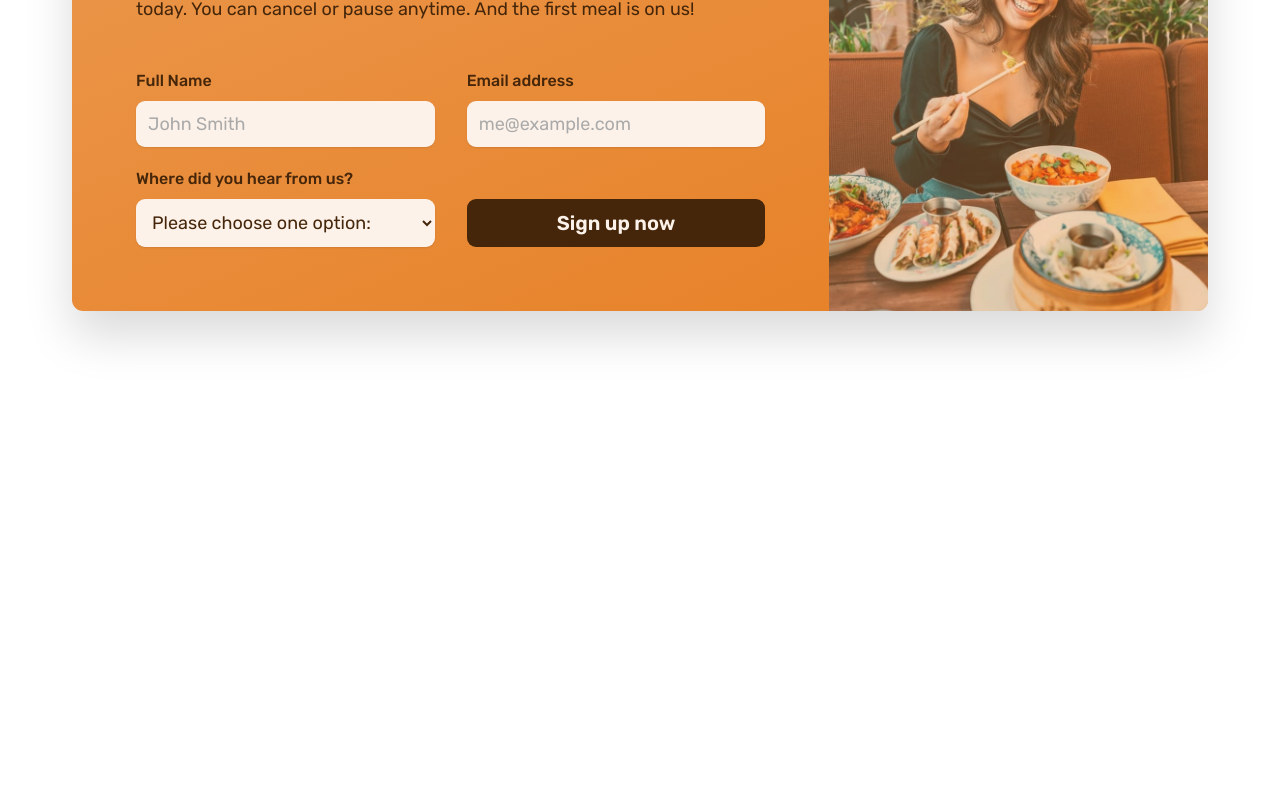
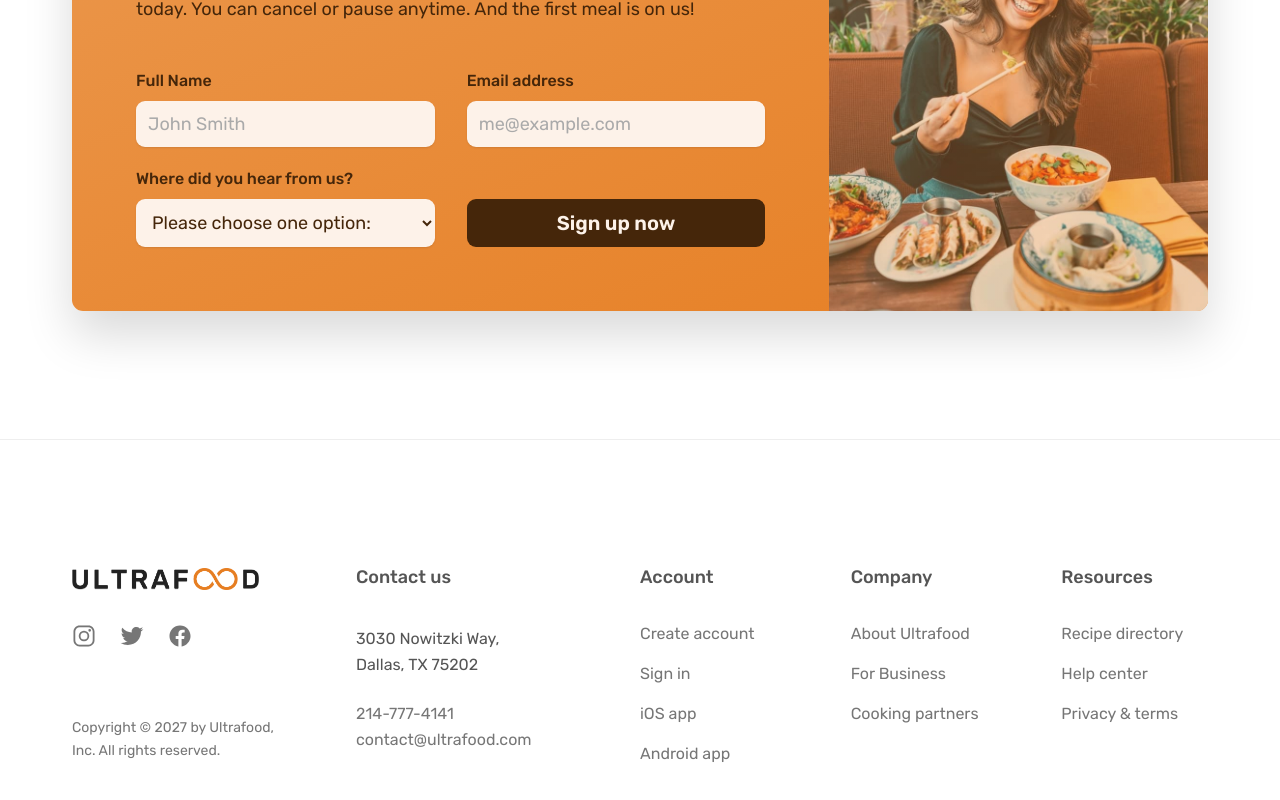
Before and after one commit to Hgahlla/ultrafood, a React (Create React App) app: page / in a window 1280 px wide. Shown: the part 6211-7011 px from the top of the page. Before the commit the page ends 6650 px from the top, so only its background shows below. Built offline with nearby package versions, Linux system fonts and the light colour scheme.

Commit message:
Added Footer

```diff
--- a/src/App.js
+++ b/src/App.js
@@ -2,11 +2,14 @@ import React from "react";
 
 import Header from "./components/Header";
 import HomePage from "./pages/HomePage";
+import Footer from "./components/Footer";
+
 const App = () => {
   return (
     <>
       <Header />
       <HomePage />
+      <Footer />
     </>
   );
 };
--- /dev/null
+++ b/src/components/Footer.css
@@ -0,0 +1,72 @@
+.footer {
+  padding: 12.8rem 0;
+  border-top: 1px solid #eee;
+}
+
+.grid--footer {
+  grid-template-columns: 1.5fr 1.5fr 1fr 1fr 1fr;
+}
+
+.logo-col {
+  display: flex;
+  flex-direction: column;
+}
+
+.footer-logo {
+  display: block;
+  margin-bottom: 3.2rem;
+}
+
+.social-links {
+  list-style: none;
+  display: flex;
+  gap: 2.4rem;
+}
+
+.social-icon {
+  height: 2.4rem;
+  width: 2.4rem;
+}
+
+.copyright {
+  font-size: 1.4rem;
+  line-height: 1.6;
+  color: #767676;
+  margin-top: auto;
+}
+
+.footer-heading {
+  font-size: 1.8rem;
+  font-weight: 500;
+  margin-bottom: 4rem;
+}
+
+.contacts {
+  font-style: normal;
+  font-size: 1.6rem;
+  line-height: 1.6;
+}
+
+.address {
+  margin-bottom: 2.4rem;
+}
+
+.footer-nav {
+  list-style: none;
+  display: flex;
+  flex-direction: column;
+  gap: 2.4rem;
+}
+
+.footer-link:link,
+.footer-link:visited {
+  text-decoration: none;
+  font-size: 1.6rem;
+  color: #767676;
+  transition: all 0.3s;
+}
+
+.footer-link:hover,
+.footer-link:active {
+  color: #555;
+}
--- /dev/null
+++ b/src/components/Footer.js
@@ -0,0 +1,151 @@
+import React from "react";
+
+import logo from "../assets/logo.png";
+import "./Footer.css";
+
+const Footer = () => {
+  return (
+    <footer class="footer">
+      <div class="container grid grid--footer">
+        <div class="logo-col">
+          <a href="#" class="footer-logo">
+            <img class="logo" alt="Ultrafood logo" src={logo} />
+          </a>
+
+          <ul class="social-links">
+            <li>
+              <a
+                class="footer-link"
+                href="https://www.instagram.com/thedogist"
+                target="_blank"
+                rel="noreferrer noopener"
+              >
+                <ion-icon class="social-icon" name="logo-instagram"></ion-icon>
+              </a>
+            </li>
+            <li>
+              <a
+                class="footer-link"
+                href="https://twitter.com/thedogist"
+                target="_blank"
+                rel="noreferrer noopener"
+              >
+                <ion-icon class="social-icon" name="logo-twitter"></ion-icon>
+              </a>
+            </li>
+            <li>
+              <a
+                class="footer-link"
+                href="https://www.facebook.com/thedogist"
+                target="_blank"
+                rel="noreferrer noopener"
+              >
+                <ion-icon class="social-icon" name="logo-facebook"></ion-icon>
+              </a>
+            </li>
+          </ul>
+
+          <p class="copyright">
+            Copyright &copy; 2027 by Ultrafood, Inc. All rights reserved.
+          </p>
+        </div>
+        <div class="address-col">
+          <p class="footer-heading">Contact us</p>
+          <address class="contacts">
+            <p class="address">
+              3030 Nowitzki Way, <br /> Dallas, TX 75202
+            </p>
+            <p>
+              <a class="footer-link" href="tel:214-777-4141">
+                214-777-4141
+              </a>
+              <br />
+              <a class="footer-link" href="mailto:contact@ultrafood.com">
+                contact@ultrafood.com
+              </a>
+            </p>
+          </address>
+        </div>
+        <nav class="nav-col">
+          <p class="footer-heading">Account</p>
+          <ul class="footer-nav">
+            <li>
+              <a class="footer-link" href="#">
+                Create account
+              </a>
+            </li>
+            <li>
+              <a class="footer-link" href="#">
+                Sign in
+              </a>
+            </li>
+            <li>
+              <a
+                class="footer-link"
+                href="https://apps.apple.com/us/app/ultrafood/id341232717"
+                target="_blank"
+                rel="noreferrer noopener"
+              >
+                iOS app
+              </a>
+            </li>
+            <li>
+              <a
+                class="footer-link"
+                href="https://play.google.com/store/apps/details?id=com.ultrafood.android"
+                target="_blank"
+                rel="noreferrer noopener"
+              >
+                Android app
+              </a>
+            </li>
+          </ul>
+        </nav>
+
+        <nav class="nav-col">
+          <p class="footer-heading">Company</p>
+          <ul class="footer-nav">
+            <li>
+              <a class="footer-link" href="#">
+                About Ultrafood
+              </a>
+            </li>
+            <li>
+              <a class="footer-link" href="#">
+                For Business
+              </a>
+            </li>
+            <li>
+              <a class="footer-link" href="#">
+                Cooking partners
+              </a>
+            </li>
+          </ul>
+        </nav>
+
+        <nav class="nav-col">
+          <p class="footer-heading">Resources</p>
+          <ul class="footer-nav">
+            <li>
+              <a class="footer-link" href="#">
+                Recipe directory
+              </a>
+            </li>
+            <li>
+              <a class="footer-link" href="#">
+                Help center
+              </a>
+            </li>
+            <li>
+              <a class="footer-link" href="#">
+                Privacy & terms
+              </a>
+            </li>
+          </ul>
+        </nav>
+      </div>
+    </footer>
+  );
+};
+
+export default Footer;
```
